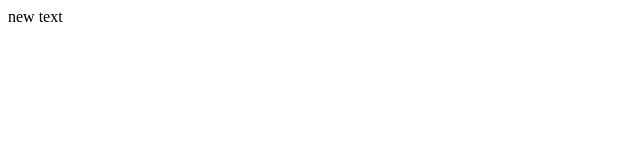
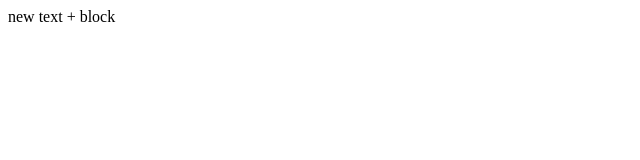
Before and after one commit to isaluk/try-first, a plain HTML site: page index.html in a window 1280 px wide. Shown: the full height of the page, 0-640 px from the left. Drawn offline with Linux system fonts and the light colour scheme.

Commit message:
feat: add new block

```diff
--- a/index.html
+++ b/index.html
@@ -6,6 +6,6 @@
     <title>Document</title>
 </head>
 <body>
-    new text
+    new text + block
 </body>
 </html>
```
